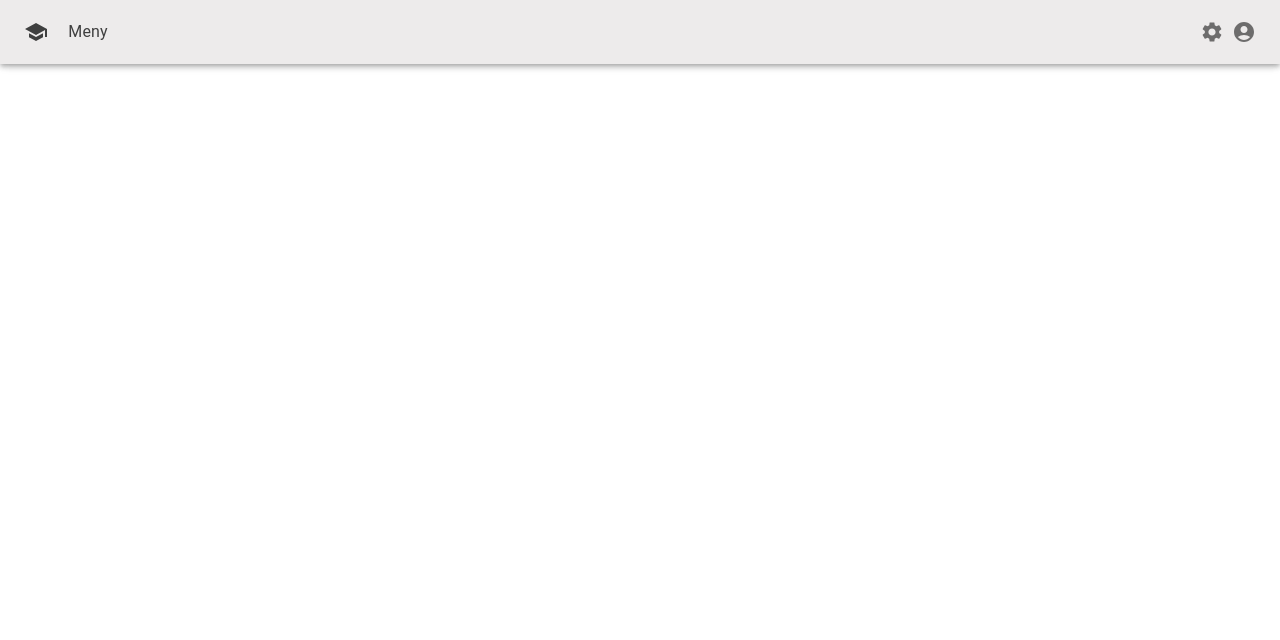
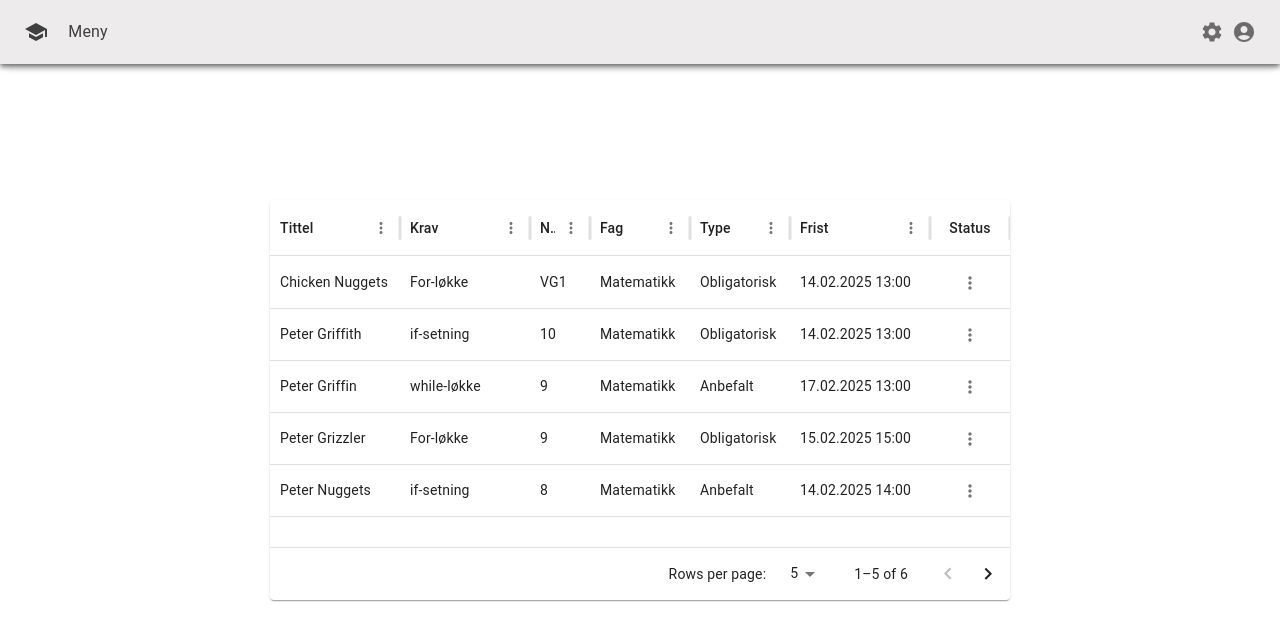
Before and after one commit to Janipro/masterfrontend, a React (Vite) app: page /mypage in a window 1280 px wide. Shown: the top 640 px of the page. Built offline with nearby package versions, Linux system fonts and the light colour scheme.

Commit message:
Add table

```diff
--- a/package.json
+++ b/package.json
@@ -17,6 +17,7 @@
     "@emotion/styled": "^11.14.0",
     "@mui/icons-material": "^6.4.2",
     "@mui/material": "^6.4.2",
+    "@mui/x-data-grid": "^7.25.0",
     "@uiw/codemirror-extensions-basic-setup": "^4.23.8",
     "@uiw/codemirror-extensions-langs": "^4.23.8",
     "@uiw/codemirror-themes": "^4.23.8",
--- a/src/components/PopUp.tsx
+++ b/src/components/PopUp.tsx
@@ -52,7 +52,7 @@ export default function PopUp() {
         <Collapse in={openAssignments} timeout="auto" unmountOnExit>
           <List component="div" disablePadding>
             {['Oppgave 1', 'Oppgave 2', 'Oppgave 3'].map((text, index) => (
-              <ListItemButton sx={{ pl: 4 }}>
+              <ListItemButton sx={{ pl: 4 }} key={index}>
                 <ListItemIcon>
                   {index <= 1 ? <CheckCircleIcon sx={{ color: green[400] }} /> : <CheckCircleOutlineIcon />}
                 </ListItemIcon>
--- /dev/null
+++ b/src/components/Table.tsx
@@ -0,0 +1,133 @@
+import { Paper } from '@mui/material';
+import NavBar from '../components/NavBar';
+import { DataGrid, GridActionsCellItem, GridColDef, GridRowId } from '@mui/x-data-grid';
+import CheckBoxIcon from '@mui/icons-material/CheckBox';
+import CheckBoxOutlineBlankIcon from '@mui/icons-material/CheckBoxOutlineBlank';
+import IndeterminateCheckBoxIcon from '@mui/icons-material/IndeterminateCheckBox';
+import { useCallback, useState } from 'react';
+
+const initialRows = [
+  {
+    id: 1,
+    title: 'Chicken Nuggets',
+    requirement: 'For-løkke',
+    level: 'VG1',
+    course: 'Matematikk',
+    type: 'Obligatorisk',
+    due: '14.02.2025 13:00',
+    status: 'Uncomplete',
+  },
+  {
+    id: 2,
+    title: 'Peter Griffith',
+    requirement: 'if-setning',
+    level: '10',
+    course: 'Matematikk',
+    type: 'Obligatorisk',
+    due: '14.02.2025 13:00',
+    status: 'Uncomplete',
+  },
+  {
+    id: 3,
+    title: 'Peter Griffin',
+    requirement: 'while-løkke',
+    level: '9',
+    course: 'Matematikk',
+    type: 'Anbefalt',
+    due: '17.02.2025 13:00',
+    status: 'Uncomplete',
+  },
+  {
+    id: 4,
+    title: 'Peter Grizzler',
+    requirement: 'For-løkke',
+    level: '9',
+    course: 'Matematikk',
+    type: 'Obligatorisk',
+    due: '15.02.2025 15:00',
+    status: 'Uncomplete',
+  },
+  {
+    id: 5,
+    title: 'Peter Nuggets',
+    requirement: 'if-setning',
+    level: '8',
+    course: 'Matematikk',
+    type: 'Anbefalt',
+    due: '14.02.2025 14:00',
+    status: 'Uncomplete',
+  },
+  {
+    id: 6,
+    title: 'Peter Gooner',
+    requirement: 'if-setning',
+    level: '8',
+    course: 'Matematikk',
+    type: 'Anbefalt',
+    due: '14.02.2025 14:00',
+    status: 'Uncomplete',
+  },
+];
+
+const paginationModel = { page: 0, pageSize: 5 };
+type Row = (typeof initialRows)[number];
+
+export default function Table() {
+  const [rows, setRows] = useState<Row[]>(initialRows);
+  const toggleStatus = useCallback(
+    (id: GridRowId, status: string) => () => {
+      setRows((prevRows) => prevRows.map((row) => (row.id === id ? { ...row, status: status } : row)));
+      console.log(id, status);
+    },
+    []
+  );
+  const columns: GridColDef[] = [
+    { field: 'title', headerName: 'Tittel', width: 130 },
+    { field: 'requirement', headerName: 'Krav', width: 130 },
+    { field: 'level', headerName: 'Nivå', width: 60 },
+    { field: 'course', headerName: 'Fag', width: 100 },
+    { field: 'type', headerName: 'Type', width: 100 },
+    { field: 'due', headerName: 'Frist', width: 140 },
+    {
+      field: 'actions',
+      type: 'actions',
+      width: 80,
+      headerName: 'Status',
+      getActions: (params) => [
+        <GridActionsCellItem
+          icon={<CheckBoxIcon sx={{ color: '#4CCC17' }} />}
+          label="Fullført"
+          onClick={toggleStatus(params.id, 'Complete')}
+          showInMenu
+        />,
+        <GridActionsCellItem
+          icon={<IndeterminateCheckBoxIcon sx={{ color: '#FCD703' }} />}
+          label="Underveis"
+          onClick={toggleStatus(params.id, 'Underway')}
+          showInMenu
+        />,
+        <GridActionsCellItem
+          icon={<CheckBoxOutlineBlankIcon />}
+          label="Ikke fullført"
+          onClick={toggleStatus(params.id, 'Uncomplete')}
+          showInMenu
+        />,
+      ],
+    },
+  ];
+
+  return (
+    <>
+      <NavBar isEditor={false} />
+      <Paper sx={{ height: 400, width: '100%' }}>
+        <DataGrid
+          rows={rows}
+          columns={columns}
+          initialState={{ pagination: { paginationModel } }}
+          pageSizeOptions={[5, 10]}
+          sx={{ border: 0 }}
+        />
+      </Paper>
+    </>
+  );
+}
--- a/src/pages/MyPage.tsx
+++ b/src/pages/MyPage.tsx
@@ -1,9 +1,11 @@
 import NavBar from '../components/NavBar';
+import Table from '../components/Table';
 
 export default function MyPage() {
   return (
     <>
       <NavBar isEditor={false} />
+      <Table />
     </>
   );
 }
```
Also changed, not shown: 1 other file (tests, documents, lock files or other folders).
